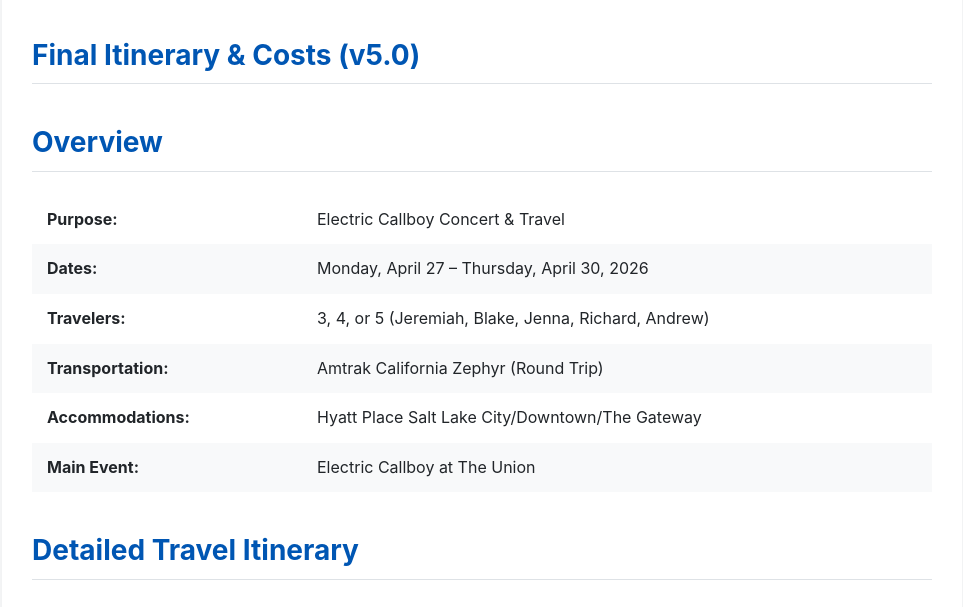
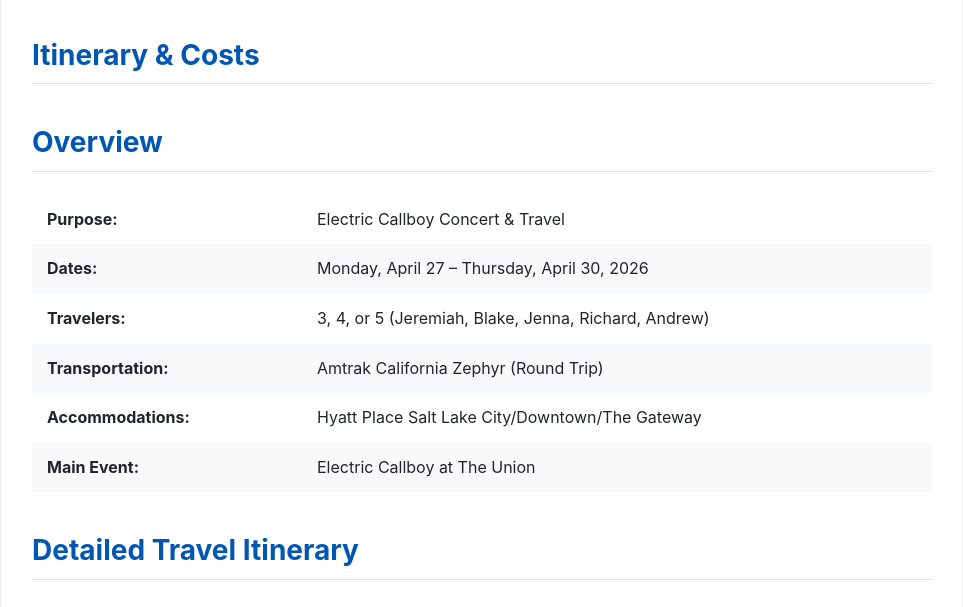
Before and after one commit to LabyrinthWarden/ec-salt-lake, a plain HTML site: page index.html in a window 1280 px wide. Shown: the part 169-776 px from the top of the page, without its empty margins (158-1121 px from the left). Drawn offline with Linux system fonts and the light colour scheme.

Commit message:
Update itinerary header in index.html

```diff
--- a/index.html
+++ b/index.html
@@ -150,7 +150,7 @@
 
     <div class="container">
         <h1>🎸 Electric Callboy Concert Trip</h1>
-        <h2>Final Itinerary & Costs (v5.0)</h2>
+        <h2>Itinerary & Costs</h2>
 
         <h2>Overview</h2>
         <table class="overview-table">
```
